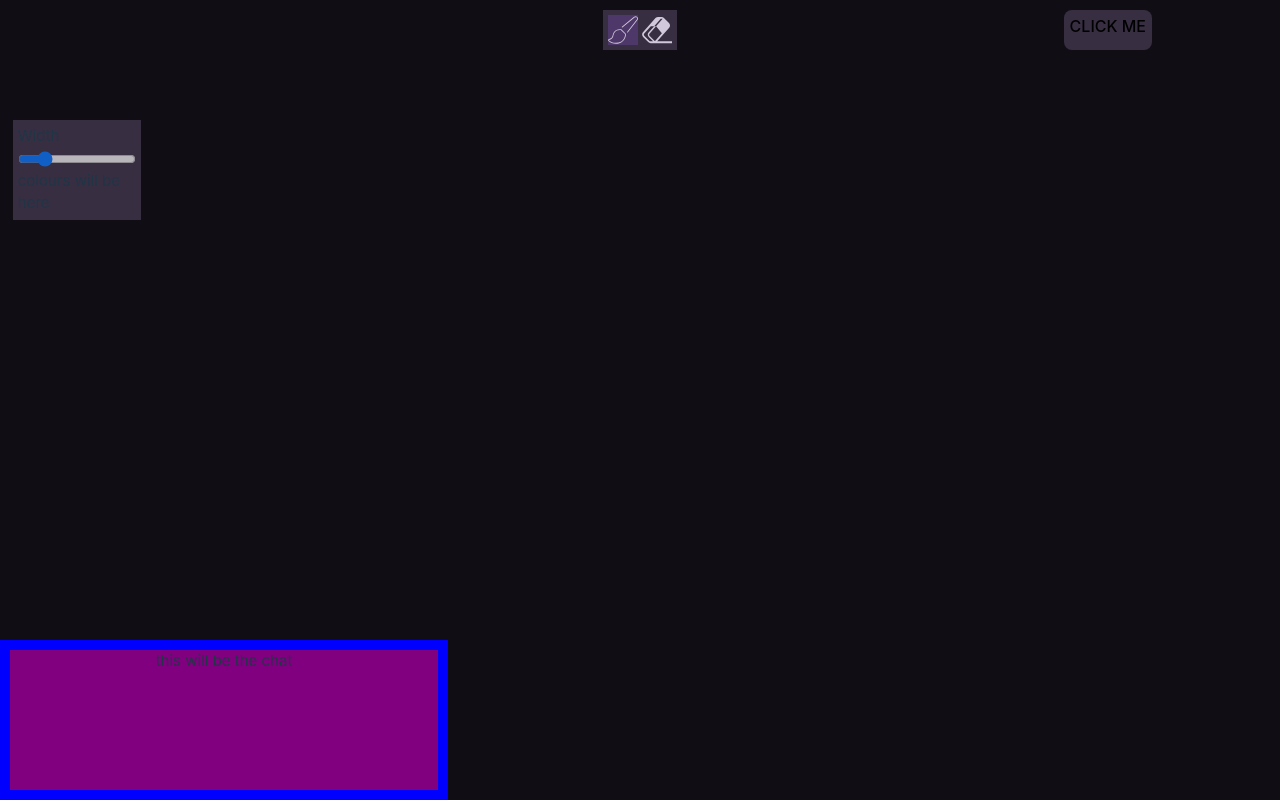
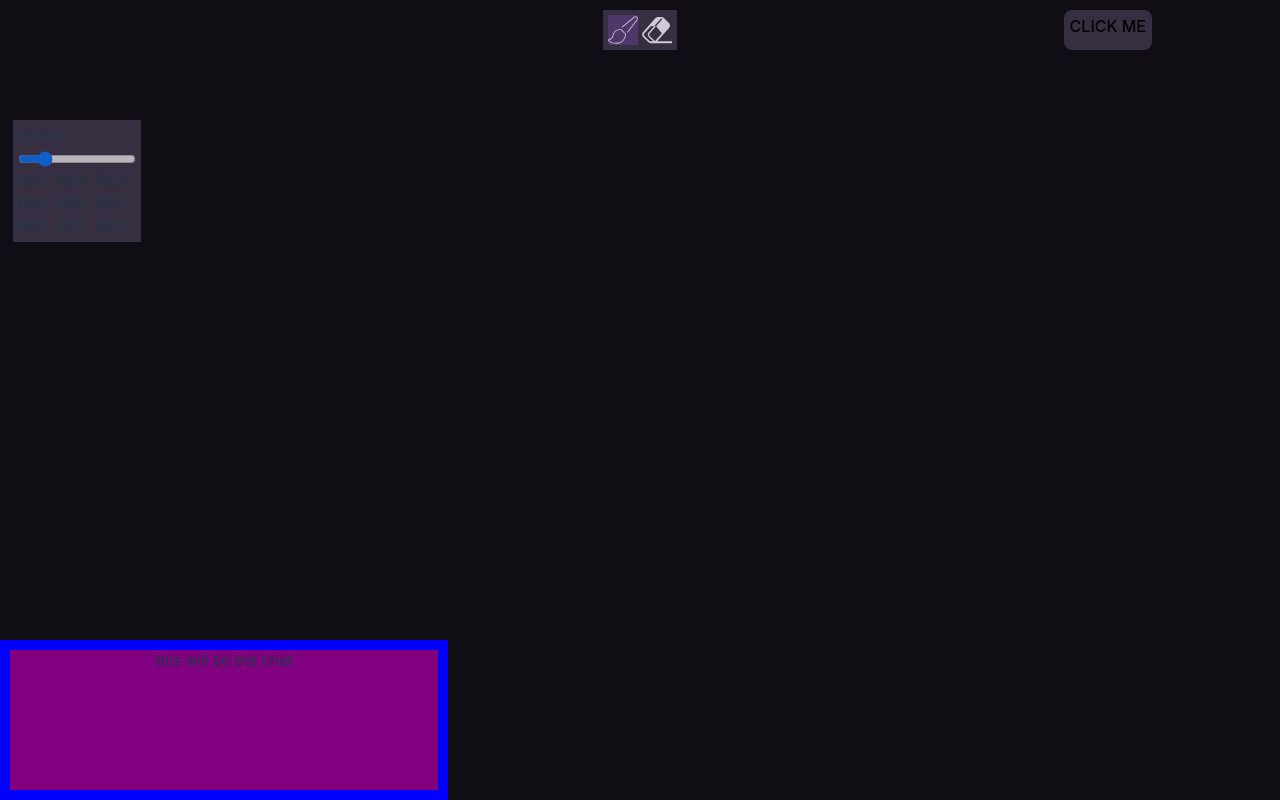
Before and after one commit to Thai-Son01/collabdraw, a React (Vite) app: page / in a window 1280 px wide. Built offline with nearby package versions, Linux system fonts and the light colour scheme; no server answers.

Commit message:
starting pen colours

```diff
--- a/src/App.tsx
+++ b/src/App.tsx
@@ -42,7 +42,6 @@ function setModal(visibility : boolean) {
       <button
       className='shareButton'
       onClick={(e)=> {
-        e.stopPropagation();
         setPopupVisibility(true);}
       }
       >
@@ -63,6 +62,7 @@ function setModal(visibility : boolean) {
       ></DrawingCanvas>
 
       <Chat></Chat>
+
       <SessionInterface
       changeVisibility={setModal}
       visibility = {popupVisibility}
--- a/src/components/sessionconnect/SessionInterface.module.css
+++ b/src/components/sessionconnect/SessionInterface.module.css
@@ -23,5 +23,5 @@ dialog {
   transform: translateX(-50%) translateY(-50%);
 }
 dialog::backdrop {
-  backdrop-filter: blur(0.5px);
+  backdrop-filter: blur(0.7px);
 }
--- a/src/components/sessionconnect/SessionInterface.tsx
+++ b/src/components/sessionconnect/SessionInterface.tsx
@@ -7,19 +7,11 @@ export default function SessionInterface({visibility, changeVisibility} :
                                         }) {
     const dialog = useRef<HTMLDialogElement>(null);
 
-    console.log(visibility);
-
     if (visibility) {
         if (dialog.current && !dialog.current.open) {
             dialog.current.showModal();
         }
     }
-    else {
-        if (dialog.current && dialog.current.open) {
-            dialog.current.close();
-        }
-    }
-
 
     return (
     <>
--- a/src/components/toolsettings/ToolSettings.module.css
+++ b/src/components/toolsettings/ToolSettings.module.css
@@ -15,7 +15,9 @@
 }
 
 .show {
-    display : block;
+    display : grid;
+    grid-template-columns: auto auto auto;
+
 }
 
 .hide {
--- a/src/components/toolsettings/ToolSettings.tsx
+++ b/src/components/toolsettings/ToolSettings.tsx
@@ -7,7 +7,7 @@ export default function ToolSettings({changeValue, defaultValue, currentTool} :
                                     currentTool : string}) {
 
     return (<div
-    className={`${styles.boxSetting}`}
+        className={`${styles.boxSetting}`}
     >
         <label>Width</label>
         <input
@@ -20,9 +20,18 @@ export default function ToolSettings({changeValue, defaultValue, currentTool} :
         >
         </input>
 
-    <div
-    className={`${currentTool === "pen" ? styles.show: styles.hide}`}
+        <div
+            className={`${currentTool === "pen" ? styles.show: styles.hide}`}
     >
-        colours will be here</div>
+        <div>RED</div>
+        <div>RED</div>
+        <div>RED</div>
+        <div>RED</div>
+        <div>RED</div>
+        <div>RED</div>
+        <div>RED</div>
+        <div>RED</div>
+        <div>RED</div>
+        </div>
     </div>)
 }
```
Lines whose indentation alone changed are shown as unchanged.
